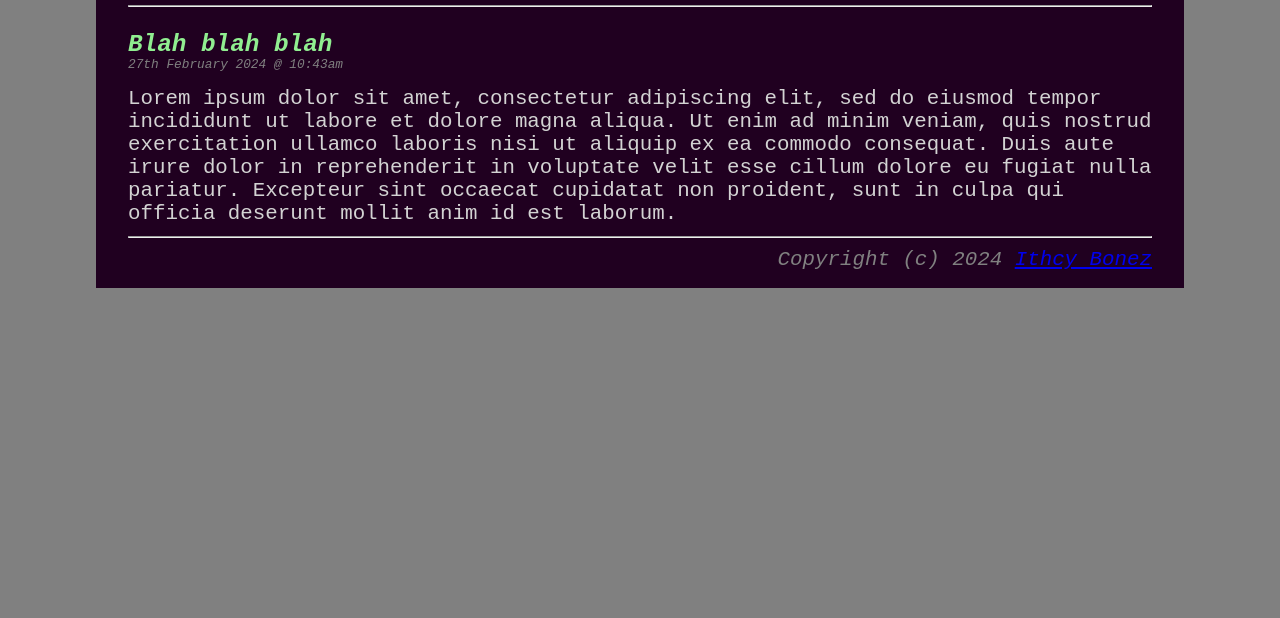
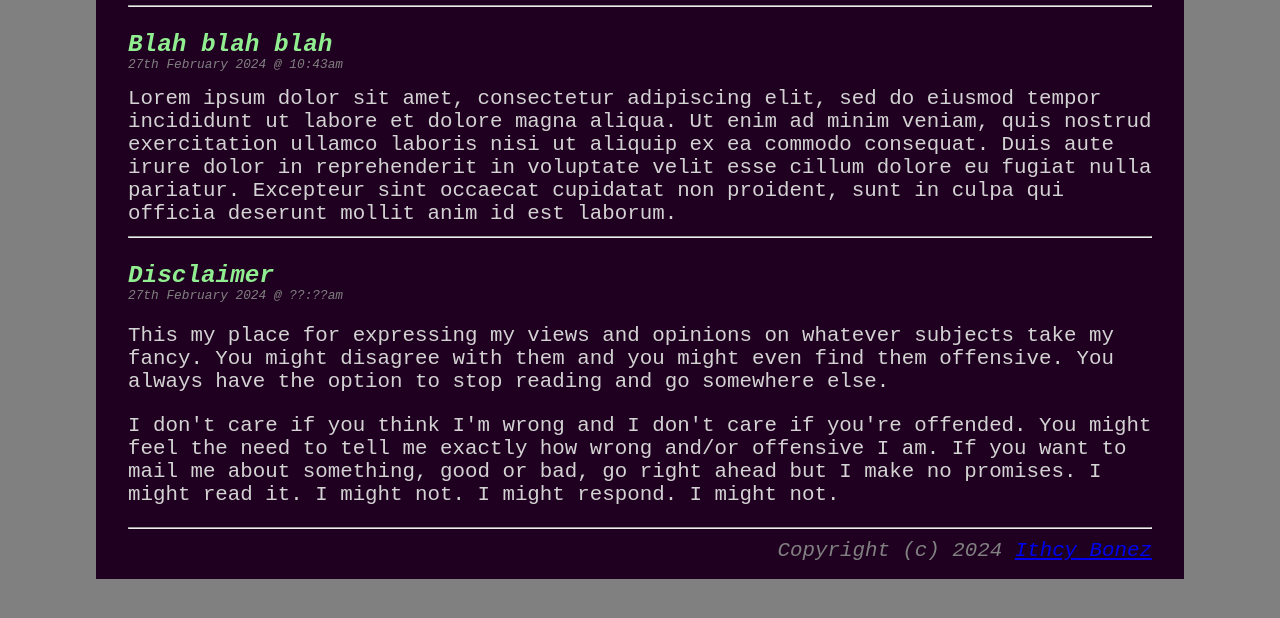
Before and after one commit to jafwatt/itchybonez.xyz, a plain HTML site: page index.html in a window 1280 px wide. Shown: the part 130-748 px from the top of the page. Drawn offline with Linux system fonts and the light colour scheme.

Commit message:
Disclaimer

```diff
--- a/index.html
+++ b/index.html
@@ -17,7 +17,22 @@
             <div class="post">
                 <h3 class="posttitle">Blah blah blah</h3>
                 <div class="timestamp">27th February 2024 @ 10:43am</div>
-                <div class="postparagraph">Lorem ipsum dolor sit amet, consectetur adipiscing elit, sed do eiusmod tempor incididunt ut labore et dolore magna aliqua. Ut enim ad minim veniam, quis nostrud exercitation ullamco laboris nisi ut aliquip ex ea commodo consequat. Duis aute irure dolor in reprehenderit in voluptate velit esse cillum dolore eu fugiat nulla pariatur. Excepteur sint occaecat cupidatat non proident, sunt in culpa qui officia deserunt mollit anim id est laborum.</div>
+                <div class="postbody">Lorem ipsum dolor sit amet, consectetur adipiscing elit, sed do eiusmod tempor incididunt ut labore et dolore magna aliqua. Ut enim ad minim veniam, quis nostrud exercitation ullamco laboris nisi ut aliquip ex ea commodo consequat. Duis aute irure dolor in reprehenderit in voluptate velit esse cillum dolore eu fugiat nulla pariatur. Excepteur sint occaecat cupidatat non proident, sunt in culpa qui officia deserunt mollit anim id est laborum.</div>
+            </div>
+
+            <hr>
+
+            <div class="post">
+                <h3 class="posttitle">Disclaimer</h3>
+                <div class="timestamp">27th February 2024 @ ??:??am</div>
+                <div class="postbody">
+                    <p>
+                        This my place for expressing my views and opinions on whatever subjects take my fancy. You might disagree with them and you might even find them offensive. You always have the option to stop reading and go somewhere else.
+                    </p>
+                    <p>
+                        I don't care if you think I'm wrong and I don't care if you're offended.  You might feel the need to tell me exactly how wrong and/or offensive I am.  If you want to mail me about something, good or bad, go right ahead but I make no promises. I might read it. I might not. I might respond. I might not.
+                    </p>
+                </div>
             </div>
 
             <hr>
```
